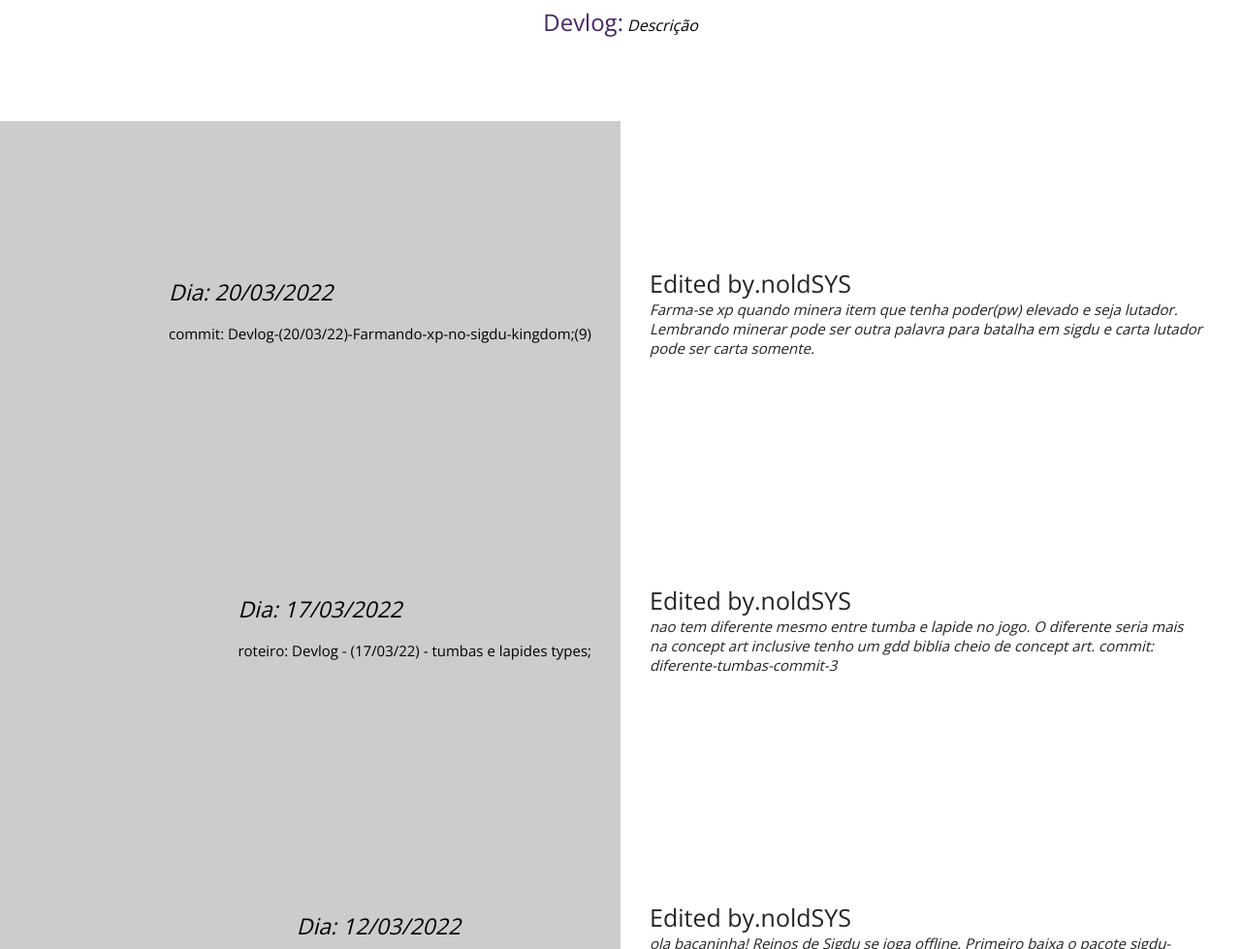
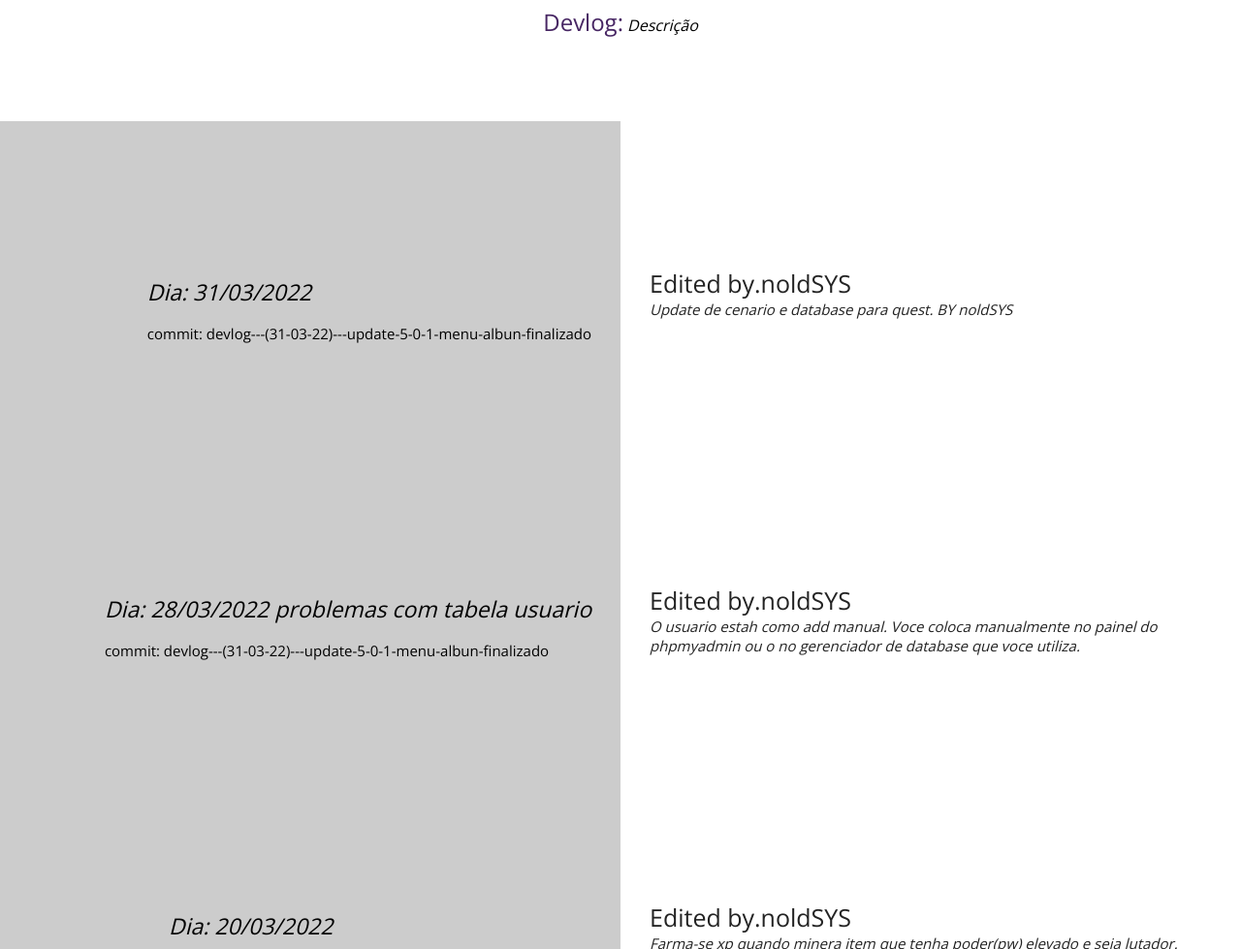
Before and after one commit to abel8260/Devlog-Wr, a plain HTML site: page sigdu-diary/HOME/index.html in a window 1280 px wide. Shown: the part 880-1859 px from the top of the page at 97% size. Drawn offline with nearby package versions, Linux system fonts and the light colour scheme.

Commit message:
devlog---(31-03-22)---update-5-0-1-menu-albun-finalizado

```diff
--- a/sigdu-diary/HOME/index.html
+++ b/sigdu-diary/HOME/index.html
@@ -61,6 +61,103 @@
 
 				    </div>
                 <!---->
+	        </section>
+        <!---->
+	<!--sessao3-->
+	        <section class="sessao3">
+
+	            <!--part1-->
+		            <div  class="part1">
+		            	<!--wraper-part1-->
+		                    <div  class="wraper-part1">
+				        <h2>Dia: 31/03/2022  </h2>
+		                        <p> commit: devlog---(31-03-22)---update-5-0-1-menu-albun-finalizado </p>
+		                    </div>
+			            <!---->
+		            </div>
+	            <!---->
+
+	            <!--part2-->
+		            <div  class="part2">
+		            	<!--sobre-autor-->
+		                    <div  class="sobre-autor">
+		                    	<!--titulo-autor-->
+				                    <div  class="titulo-autor">
+			                    	    	<!--wraper-titulo-autor-->
+			                                	<div  class="wraper-titulo-autor">
+		                                        		<h2> Edited by.noldSYS  </h2>
+									<p> Update de cenario e database para quest. BY noldSYS</p>
+								</div>
+
+
+
+		                                   	<!---->
+
+                                    		</div>
+	                            <!---->
+
+
+
+		                    </div>
+	                    <!---->
+
+
+
+		            </div>
+	            	<!---->
+                	<!--clear-->
+			   <div class="clear">
+			   </div>
+			<!---->
+	        </section>
+        <!---->
+	<!--sessao3-->
+	        <section class="sessao3">
+
+	            <!--part1-->
+		            <div  class="part1">
+		            	<!--wraper-part1-->
+		                    <div  class="wraper-part1">
+				        <h2>Dia: 28/03/2022 problemas com tabela usuario </h2>
+		                        <p> commit: devlog---(31-03-22)---update-5-0-1-menu-albun-finalizado </p>
+		                    </div>
+			            <!---->
+		            </div>
+	            <!---->
+
+	            <!--part2-->
+		            <div  class="part2">
+		            	<!--sobre-autor-->
+		                    <div  class="sobre-autor">
+		                    	<!--titulo-autor-->
+				                    <div  class="titulo-autor">
+			                    	    	<!--wraper-titulo-autor-->
+			                                	<div  class="wraper-titulo-autor">
+
+		                                        		<h2> Edited by.noldSYS  </h2>
+									<p>O usuario estah como add manual. Voce coloca manualmente no painel do phpmyadmin ou o no gerenciador de database que voce utiliza. </p>
+								</div>
+
+
+
+		                                   	<!---->
+
+                                    		</div>
+	                            <!---->
+
+
+
+		                    </div>
+	                    <!---->
+
+
+
+		            </div>
+	            	<!---->
+                	<!--clear-->
+			   <div class="clear">
+			   </div>
+			<!---->
 	        </section>
         <!---->
 	<!--sessao3-->
```
